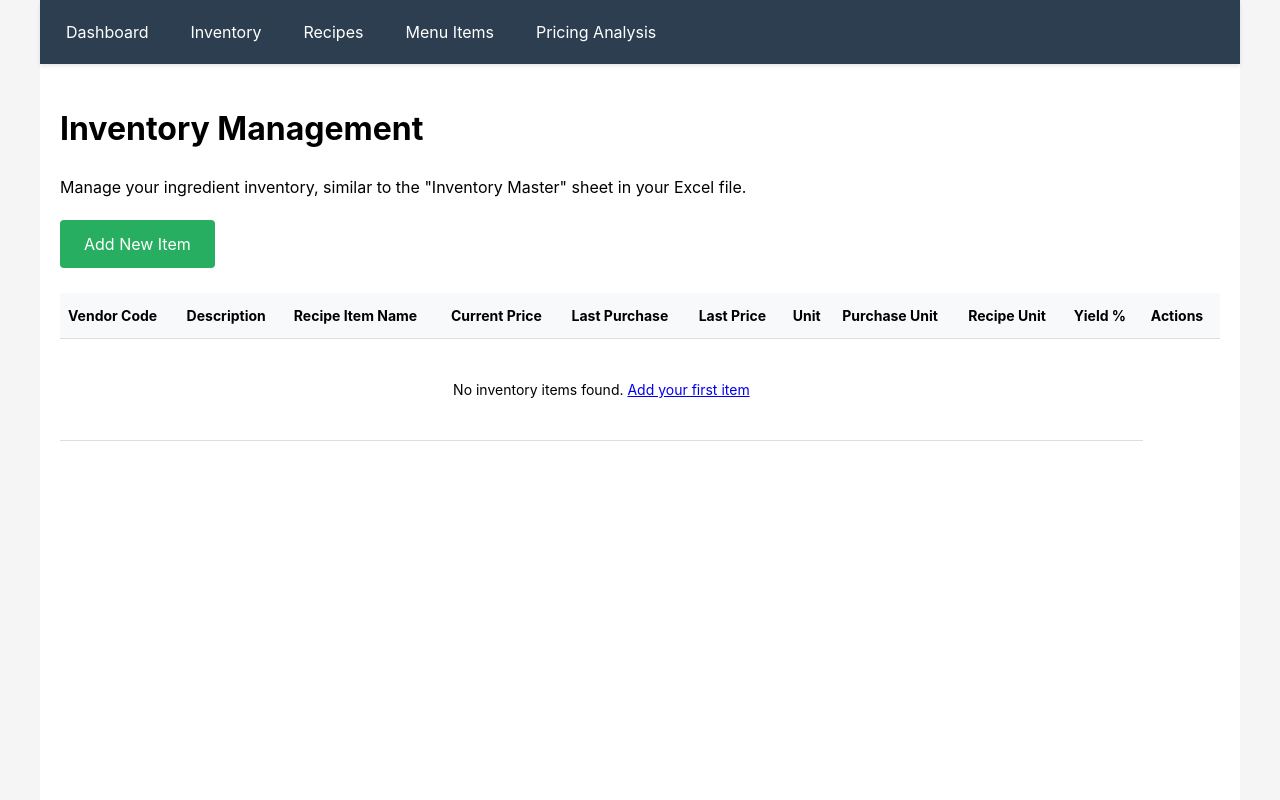
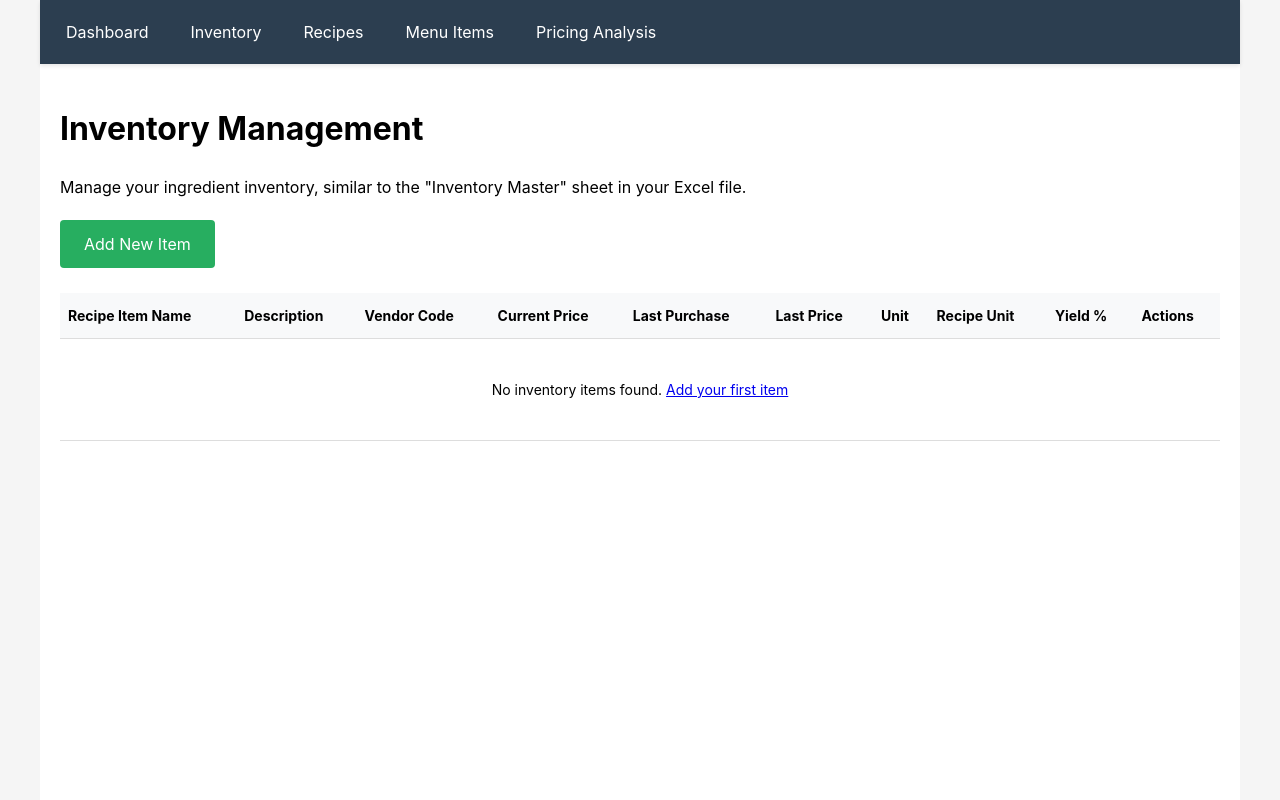
Before and after one commit to ultraheavy/lea-james-recipe-calculator, a Flask app: page /inventory in a window 1280 px wide. Run offline with Flask 3, Linux system fonts and the light colour scheme; data that the repository does not hold is empty.

Commit message:
improve: reorder inventory columns for better usability
- Recipe Item Name now first column for easier recipe matching
- Removed empty Purchase Unit column
- Logical flow: Recipe Name → Description → Vendor Code

```diff
--- a/templates/inventory.html
+++ b/templates/inventory.html
@@ -12,14 +12,13 @@
 <table>
     <thead>
         <tr>
+            <th>Recipe Item Name</th>
+            <th>Description</th>
             <th>Vendor Code</th>
-            <th>Description</th>
-            <th>Recipe Item Name</th>
             <th>Current Price</th>
             <th>Last Purchase</th>
             <th>Last Price</th>
             <th class="hide-mobile">Unit</th>
-            <th class="hide-mobile">Purchase Unit</th>
             <th class="hide-mobile">Recipe Unit</th>
             <th class="hide-mobile">Yield %</th>
             <th>Actions</th>
@@ -29,8 +28,6 @@
         {% if items %}
             {% for item in items %}
             <tr>
-                <td>{{ item.item_code }}</td>
-                <td>{{ item.item_description }}</td>
                 <td>
                     {% if item.product_categories %}
                         {{ item.product_categories }}
@@ -38,11 +35,12 @@
                         -
                     {% endif %}
                 </td>
+                <td>{{ item.item_description }}</td>
+                <td>{{ item.item_code }}</td>
                 <td>${{ "%.2f"|format(item.current_price or 0) }}</td>
                 <td>{{ item.last_purchased_date or '-' }}</td>
                 <td>{{ "$%.2f"|format(item.last_purchased_price) if item.last_purchased_price else '-' }}</td>
                 <td class="hide-mobile">{{ item.unit_measure }}</td>
-                <td class="hide-mobile">{{ item.purchase_unit }}</td>
                 <td class="hide-mobile">{{ item.recipe_cost_unit }}</td>
                 <td class="hide-mobile">{{ item.yield_percent }}%</td>
                 <td>
```
